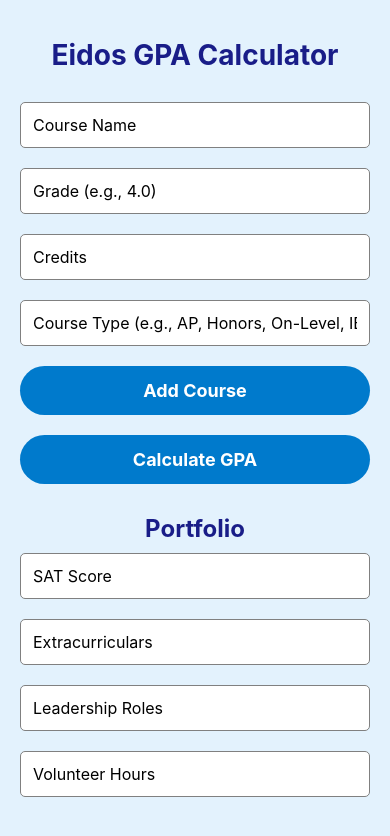
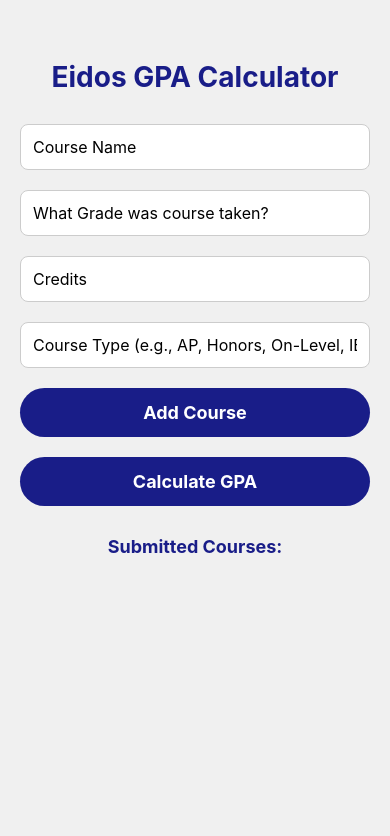
Before and after one commit to Narain-Singaram/eidos, a React Native app in the folder eidosProject/: screen / in a window 390 px wide. Shown: the top 836 px of the page. Built offline with nearby package versions, Linux system fonts and the light colour scheme.

Commit message:
made some styling changes - Eidos Template

```diff
--- a/eidosProject/App.js
+++ b/eidosProject/App.js
@@ -10,12 +10,6 @@
   const [courseType, setCourseType] = useState(''); // Course type input
   const [gpa, setGPA] = useState(0); // GPA calculated based on course data
   const [error, setError] = useState('');
-
-  // Portfolio section
-  const [satScore, setSatScore] = useState(''); // SAT score input
-  const [extracurriculars, setExtracurriculars] = useState(''); // Extracurriculars input
-  const [leadershipRoles, setLeadershipRoles] = useState(''); // Leadership roles input
-  const [volunteerHours, setVolunteerHours] = useState(''); // Volunteer hours input
 
   // Function to add a course to the list
   const addCourse = () => {
@@ -65,7 +59,7 @@
       />
       <TextInput
         style={styles.input}
-        placeholder="Grade (e.g., 4.0)"
+        placeholder="What Grade was course taken?"
         value={grade}
         onChangeText={(text) => setGrade(text)}
       />
@@ -89,34 +83,19 @@
         <Text style={styles.buttonText}>Calculate GPA</Text>
       </TouchableOpacity>
       {gpa > 0 ? <Text style={styles.result}>Your GPA: {gpa}</Text> : null}
-
-      {/* Portfolio Section */}
-      <Text style={styles.subtitle}>Portfolio</Text>
-      <TextInput
-        style={styles.input}
-        placeholder="SAT Score"
-        value={satScore}
-        onChangeText={(text) => setSatScore(text)}
+      <Text style={styles.subtitle}>Submitted Courses:</Text>
+      <FlatList
+        data={courses}
+        keyExtractor={(item, index) => index.toString()}
+        renderItem={({ item, index }) => (
+          <View style={styles.courseItem}>
+            <Text>{index + 1}. Course: {item.courseName}</Text>
+            <Text>Grade: {item.grade}</Text>
+            <Text>Credits: {item.credits}</Text>
+            <Text>Type: {item.courseType}</Text>
+          </View>
+        )}
       />
-      <TextInput
-        style={styles.input}
-        placeholder="Extracurriculars"
-        value={extracurriculars}
-        onChangeText={(text) => setExtracurriculars(text)}
-      />
-      <TextInput
-        style={styles.input}
-        placeholder="Leadership Roles"
-        value={leadershipRoles}
-        onChangeText={(text) => setLeadershipRoles(text)}
-      />
-      <TextInput
-        style={styles.input}
-        placeholder="Volunteer Hours"
-        value={volunteerHours}
-        onChangeText={(text) => setVolunteerHours(text)}
-      />
-
       <StatusBar style="auto" />
     </ScrollView>
   );
@@ -125,27 +104,26 @@
 const styles = StyleSheet.create({
   container: {
     flex: 1,
-    backgroundColor: '#e3f2fd', // Original background color
+    backgroundColor: '#f0f0f0',
     paddingHorizontal: 20,
-    paddingVertical: 40,
+    paddingVertical: 60,
     justifyContent: 'center',
-    alignItems: 'center',
   },
   title: {
     fontSize: 28,
     fontWeight: 'bold',
     marginBottom: 20,
-    color: '#191D88', // Original title color
+    color: '#191D88',
     textAlign: 'center',
   },
   input: {
     width: '100%',
     borderWidth: 1,
-    borderColor: 'gray',
+    borderColor: '#ccc',
     marginVertical: 10,
     padding: 12,
-    borderRadius: 5, // Original rounded corners
-    backgroundColor: 'white', // Original input background color
+    borderRadius: 8,
+    backgroundColor: '#fff',
     fontSize: 16,
   },
   error: {
@@ -155,15 +133,13 @@
     textAlign: 'center',
   },
   button: {
-    backgroundColor: '#007acc', // Original button color
+    backgroundColor: '#191D88',
     paddingVertical: 14,
-    paddingHorizontal: 20, // Adjust the horizontal padding as needed
-    borderRadius: 50, // Increased border radius
+    borderRadius: 50,
     marginVertical: 10,
-    width: '100%', // Make the button take up the full width
   },
   buttonText: {
-    color: 'white',
+    color: '#fff',
     fontSize: 18,
     fontWeight: 'bold',
     textAlign: 'center',
@@ -172,14 +148,27 @@
     fontSize: 20,
     fontWeight: 'bold',
     marginTop: 20,
-    color: '#191D88', // Original result color
+    color: '#007acc',
     textAlign: 'center',
   },
   subtitle: {
-    fontSize: 24,
+    fontSize: 18,
     fontWeight: 'bold',
     marginTop: 20,
-    color: '#191D88', // Original subtitle color
+    color: '#191D88',
     textAlign: 'center',
   },
+  courseItem: {
+    backgroundColor: '#ffffff',
+    borderWidth: 1,
+    borderColor: '#ccc',
+    padding: 16,
+    marginVertical: 8,
+    width: '100%',
+    borderRadius: 12,
+    shadowColor: '#000',
+    shadowOpacity: 0.1,
+    shadowRadius: 4,
+    elevation: 3,
+  },
 });
```
